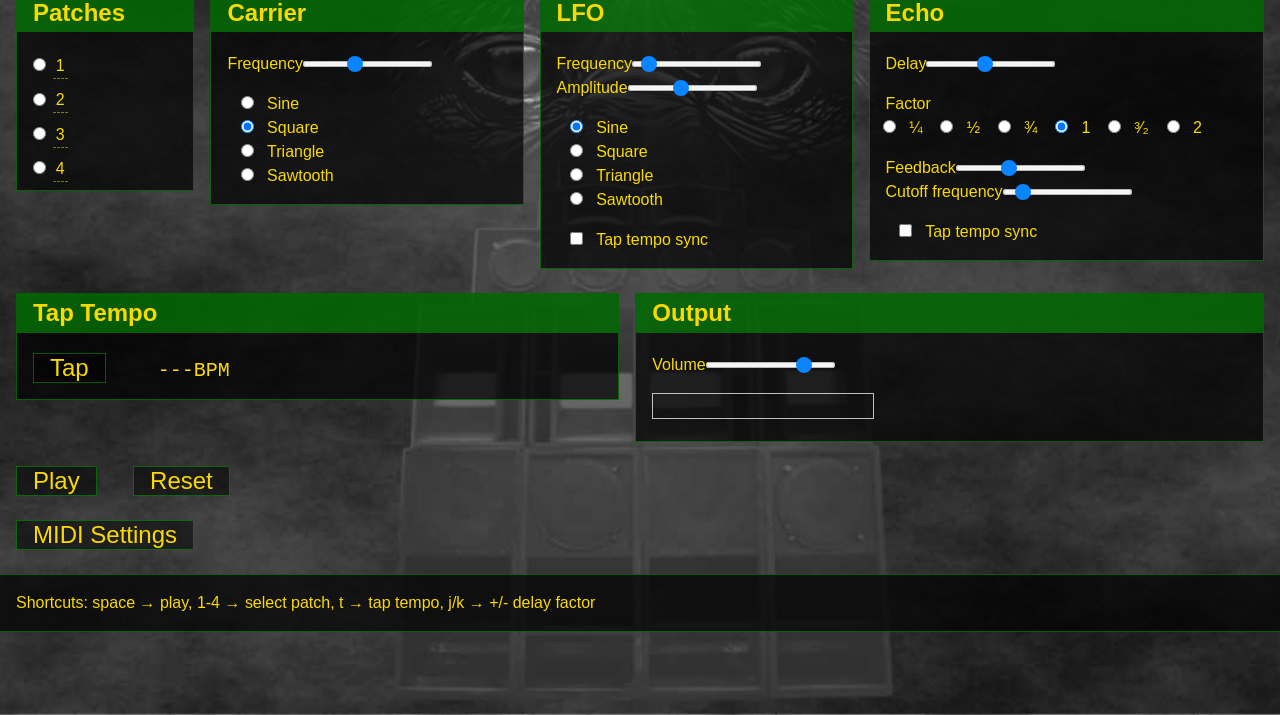
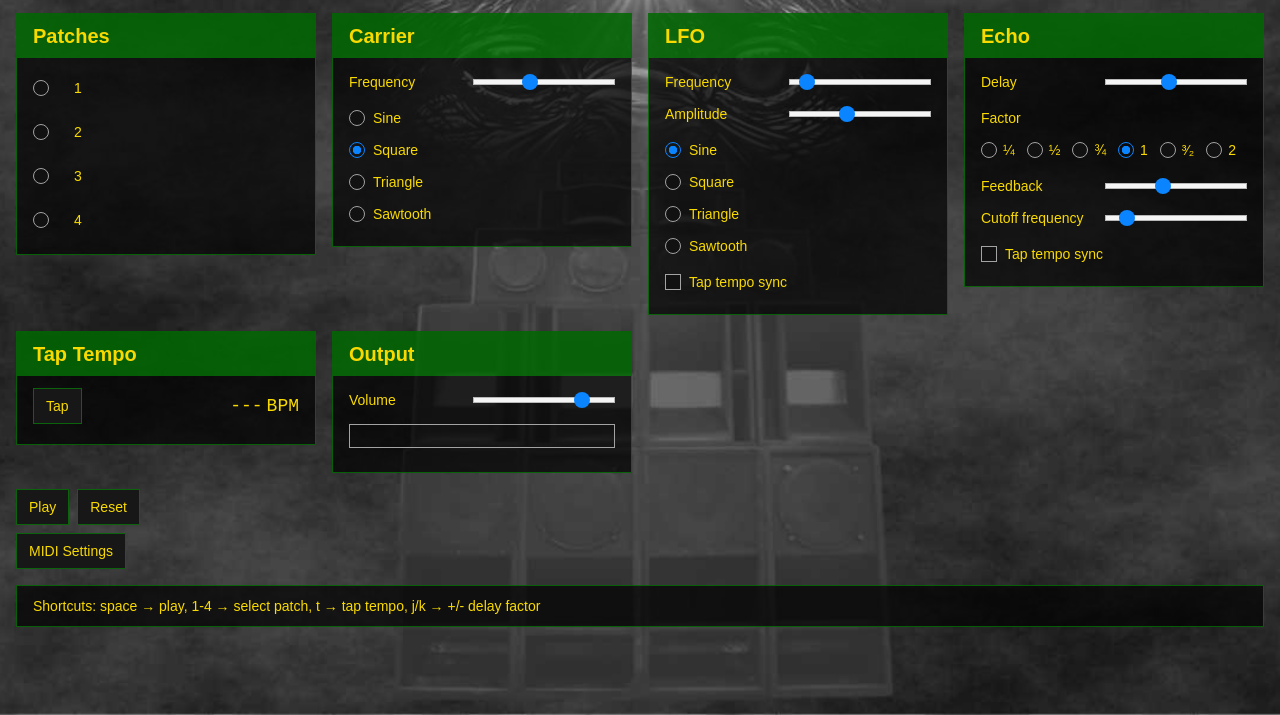
Before and after one commit to rasjani/dubsiren, a plain HTML site: page src/index.html in a window 1280 px wide. Shown: the part 85-800 px from the top of the page. Drawn offline with Linux system fonts and the light colour scheme; a script that the page names is missing.

Commit message:
ui tweaks.

```diff
--- a/src/index.html
+++ b/src/index.html
@@ -36,7 +36,7 @@
         </div>
         <div class="param-group">
           <h2>Carrier</h2>
-          <label>Frequency<input class="mainFrequency" max="1000" min="20" step="1" value="400" type="range"></label>
+          <label class="slider-control"><span>Frequency</span><input class="mainFrequency" max="1000" min="20" step="1" value="400" type="range"></label>
           <p>
           <label>
             <input type="radio" name="mainOscillatorType" class="mainOscillatorType" value="sine">Sine
@@ -54,8 +54,8 @@
         <div class="param-group">
           <h2>LFO</h2>
           <p>
-            <label>Frequency<input class="modulationFrequency" min="0.1" max="12" step="0.1" value="1" type="range"></label>
-            <label>Amplitude<input class="modulationAmplitude" min="1" max="500" step="1" value="200" type="range"></label>
+            <label class="slider-control"><span>Frequency</span><input class="modulationFrequency" min="0.1" max="12" step="0.1" value="1" type="range"></label>
+            <label class="slider-control"><span>Amplitude</span><input class="modulationAmplitude" min="1" max="500" step="1" value="200" type="range"></label>
           <p>
           <label>
             <input type="radio" name="modulationOscillatorType" class="modulationOscillatorType" value="sine" checked="checked">Sine
@@ -70,13 +70,13 @@
             <input type="radio" name="modulationOscillatorType" class="modulationOscillatorType" value="sawtooth">Sawtooth
           </label>
           <p>
-            <label><input class="modulationTapTempoSync" type="checkbox">Tap tempo sync</label></label>
+            <label><input class="modulationTapTempoSync" type="checkbox">Tap tempo sync</label>
           </p>
         </div>
         <div class="param-group">
           <h2>Echo</h2>
           <p>
-            <label>Delay<input class="delayTime" min="0.1" max="1" step="0.01" value="0.5" type="range"></label>
+            <label class="slider-control"><span>Delay</span><input class="delayTime" min="0.1" max="1" step="0.01" value="0.5" type="range"></label>
           </p>
           <p class="delayFactorContainer">
             <label>Factor</label>
@@ -88,11 +88,11 @@
             <label class="delayFactorLabel"><input type="radio" class="delayFactor" name="delayFactor" value="2">2</label>
           </p>
           <p>
-            <label>Feedback<input class="delayFeedback" min="0" max="1" step="0.01" value="0.4" type="range"></label>
-            <label>Cutoff frequency<input class="delayCutoffFrequency" min="1000" max="10000" step="10" value="2000" type="range"></label>
+            <label class="slider-control"><span>Feedback</span><input class="delayFeedback" min="0" max="1" step="0.01" value="0.4" type="range"></label>
+            <label class="slider-control"><span>Cutoff frequency</span><input class="delayCutoffFrequency" min="1000" max="10000" step="10" value="2000" type="range"></label>
           </p>
           <p>
-            <label><input class="delayTapTempoSync" type="checkbox">Tap tempo sync</label></label>
+            <label><input class="delayTapTempoSync" type="checkbox">Tap tempo sync</label>
           </p>
         </div>
         <div class="param-group">
@@ -104,7 +104,7 @@
         <div class="param-group">
           <h2>Output</h2>
           <p>
-          <label>Volume<input class="volume" min="0" max="1" step="0.01" value="0.8" type="range"></label>
+          <label class="slider-control"><span>Volume</span><input class="volume" min="0" max="1" step="0.01" value="0.8" type="range"></label>
           <canvas id="canvas" width="220" height="24"></canvas>
           </p>
         </div>
--- a/src/style.css
+++ b/src/style.css
@@ -1,120 +1,109 @@
+:root {
+  color-scheme: dark;
+  --ink: #F9DA00;
+  --edge: rgba(0, 176, 0, 0.5);
+  --heading: rgba(0, 176, 0, 0.5);
+  --panel: rgba(0, 0, 0, 0.7);
+  --control: #171717;
+  --accent: #0a84ff;
+}
+* { box-sizing: border-box; }
 html {
-  font-size: 15.9999984px;
+  font-size: 16px;
   line-height: 24px;
   background: url(zongo-eyes.jpg) no-repeat center 15% fixed;
-  -webkit-background-size: cover;
-  -moz-background-size: cover;
-  -o-background-size: cover;
   background-size: cover;
 }
-body {
-  font-family: sans-serif;
-  color: #F9DA00;
-  margin: 0;
-}
-a {
-  color: #F9DA00;
-}
+body { font-family: sans-serif; font-size: 14px; color: var(--ink); margin: 0; }
+a { color: inherit; }
+.container { padding: 16px; }
 h1 {
-  margin: 0;
-  padding: 8px;
-  margin-left: -1em;
-  padding-left: 1em;
-  font-size: 36px;
-  border: 1px solid rgba(0, 176, 0, 0.5);
-  border-right: 0;
-  line-height: 36px;
-  background: rgba(0, 0, 0, 0.7);
+  margin: 0 0 16px;
+  padding: 12px 16px;
+  border: 1px solid var(--edge);
+  background: var(--panel);
+  font-size: 32px;
+  line-height: 40px;
   text-align: center;
 }
-.container {
-  padding: 1em;
-  padding-top: 0;
-  padding-right: 0;
+button, select, input[type=text] {
+  -webkit-appearance: none;
+  appearance: none;
+  font: inherit;
+  line-height: 24px;
+  min-height: 36px;
+  padding: 5px 12px;
+  border: 1px solid var(--edge);
+  border-radius: 0;
+  color: var(--ink);
+  background: var(--control);
 }
-button.big-button {
-  margin-top: 1em;
-  border: 1px solid rgba(0, 176, 0, 0.5);
-  color: #F9DA00;
-  background-color: rgba(0, 0, 0, 0.5);
-  font-size: 24px;
-  margin-right: 32px;
-  padding: 0 15.9999984px;
-  /* Disable Disable long-touch/taphold text selection
-     * Cf. https://stackoverflow.com/a/11237968/348867
-     */
-  -webkit-touch-callout: none;
-  -webkit-user-select: none;
-  -khtml-user-select: none;
-  -moz-user-select: none;
-  -ms-user-select: none;
-  user-select: none;
-  -webkit-tap-highlight-color: rgba(0, 0, 0, 0);
+button { cursor: pointer; user-select: none; -webkit-user-select: none; }
+button:hover:not(:disabled), select:hover:not(:disabled), input[type=text]:hover { border-color: var(--ink); background-color: #202018; }
+button:active:not(:disabled) { background-color: #26301a; }
+button:disabled, select:disabled { opacity: 0.45; cursor: default; }
+button:focus-visible, select:focus-visible, input[type=text]:focus-visible {
+  outline: none;
+  border-color: var(--ink);
+  background-color: #202018;
 }
-#tapTempoButton {
-  margin-top: 0;
-}
-.clear {
-  clear: both;
-}
+select { -webkit-appearance: auto; appearance: auto; max-width: 100%; }
 .param-container {
-  overflow: hidden;
-  width: 100%;
-  display: flex;
-  flex-wrap: wrap;
-  align-items: baseline;
-  width: auto;
-  min-width: 0;
+  display: grid;
+  grid-template-columns: repeat(auto-fit, minmax(min(100%, 280px), 1fr));
+  align-items: start;
+  gap: 16px;
 }
 .param-group {
-  flex-grow: 1;
-  float: left;
-  border: 1px solid rgba(0, 176, 0, 0.5);
-  background-color: black;
-  background: rgba(0, 0, 0, 0.7);
-  margin-right: 15.9999984px;
-  margin-top: 24px;
+  min-width: 0;
+  padding-bottom: 8px;
+  border: 1px solid var(--edge);
+  border-radius: 0;
+  background: var(--panel);
 }
-.param-group h2 {
-  font-size: 24px;
-  margin-top: 0;
-  background: rgba(0, 176, 0, 0.5);
-  padding: 0.3em;
-  padding-left: 16px;
+.param-group h2, #midiSettings h2 {
+  margin: 0 0 12px;
+  padding: 8px 16px;
+  background: var(--heading);
+  font-size: 20px;
+  font-weight: 600;
+  line-height: 28px;
 }
-.param-group label {
-  display: block;
-  line-height: 24px;
+.param-group p { margin: 12px 0; }
+.param-group label { display: flex; align-items: center; gap: 8px; margin: 8px 16px; min-height: 24px; }
+.param-group .slider-control { display: grid; grid-template-columns: 112px minmax(0, 1fr); gap: 12px; }
+input[type=radio], input[type=checkbox] {
+  -webkit-appearance: none;
+  appearance: none;
+  flex: 0 0 16px;
+  width: 16px;
+  height: 16px;
+  margin: 0;
+  border: 1px solid #a3a3a3;
+  border-radius: 0;
+  background: #111;
+  cursor: pointer;
 }
-.param-group label,
-.param-group input,
-.param-group canvas {
-  margin: 0 1em;
-}
-.param-group canvas {
-  margin-top: 1em;
-  border: 1px solid silver;
-}
+input[type=radio] { border-radius: 50%; }
+input[type=radio]:checked { background: radial-gradient(circle, var(--accent) 0 4px, transparent 4.5px); border-color: var(--accent); }
+input[type=checkbox]:checked { background: var(--accent); border-color: var(--accent); }
+input[type=checkbox]:checked::after { content: "✓"; display: block; color: white; text-align: center; font-size: 12px; line-height: 14px; }
+input[type=radio]:hover, input[type=checkbox]:hover,
+input[type=radio]:focus-visible, input[type=checkbox]:focus-visible { outline: none; border-color: var(--ink); }
 .param-group input[type=range] {
   -webkit-appearance: none;
   appearance: none;
-  width: 129px;
+  width: 100%;
+  min-width: 0;
   height: 24px;
   padding: 0;
+  margin: 0;
   border: 0;
   background: transparent;
   cursor: pointer;
-  vertical-align: bottom;
-  margin-left: 0;
 }
-/* Keep WebKit and Firefox selectors separate: unsupported pseudo-elements
-   otherwise invalidate the entire selector list. */
-.param-group input[type=range]::-webkit-slider-runnable-track {
-  height: 6px;
-  border-radius: 3px;
-  background: #f5f5f5;
-  box-shadow: inset 0 0 0 1px #b8b8b8;
-}
+/* Keep engine-specific selectors separate so unsupported ones do not invalidate a rule. */
+.param-group input[type=range]::-webkit-slider-runnable-track { height: 6px; border-radius: 0; background: #f5f5f5; box-shadow: inset 0 0 0 1px #b8b8b8; }
 .param-group input[type=range]::-webkit-slider-thumb {
   -webkit-appearance: none;
   appearance: none;
@@ -123,173 +112,63 @@ button.big-button {
   margin-top: -5px;
   border: 0;
   border-radius: 50%;
-  background: #0a84ff;
+  background: var(--accent);
 }
-.param-group input[type=range]::-moz-range-track {
-  height: 6px;
-  border: 0;
-  border-radius: 3px;
-  background: #f5f5f5;
-  box-shadow: inset 0 0 0 1px #b8b8b8;
-}
-.param-group input[type=range]::-moz-range-thumb {
-  width: 16px;
-  height: 16px;
-  border: 0;
-  border-radius: 50%;
-  background: #0a84ff;
-}
-.param-group input[type=range]:focus-visible {
-  outline: none;
-}
+.param-group input[type=range]::-moz-range-track { height: 6px; border: 0; border-radius: 0; background: #f5f5f5; box-shadow: inset 0 0 0 1px #b8b8b8; }
+.param-group input[type=range]::-moz-range-thumb { width: 16px; height: 16px; border: 0; border-radius: 50%; background: var(--accent); }
+.param-group input[type=range]:focus-visible { outline: none; }
+.param-group input[type=range]:hover::-webkit-slider-thumb,
+.param-group input[type=range]:focus-visible::-webkit-slider-thumb { background: var(--ink); }
+.param-group input[type=range]:hover::-moz-range-thumb,
+.param-group input[type=range]:focus-visible::-moz-range-thumb { background: var(--ink); }
+.param-group canvas { display: block; width: calc(100% - 32px); height: 24px; margin: 12px 16px 16px; border: 1px solid #a3a3a3; }
+.param-group .delayFactorContainer { margin: 12px 16px; display: flex; flex-wrap: wrap; align-items: center; gap: 8px 12px; }
+.param-group .delayFactorContainer > label:first-child { flex-basis: 100%; }
+.param-group .delayFactorContainer label { margin: 0; }
+.param-group .delayFactorLabel { display: inline-flex; gap: 6px; }
+.patch-slot { display: flex; align-items: center; gap: 12px; margin: 8px 16px; min-height: 36px; }
+.param-group .patch-slot label { margin: 0; }
+.patch-name { flex: 1; min-width: 0; text-align: left; overflow-wrap: anywhere; white-space: normal; border-color: transparent; background: transparent; cursor: text; }
+.param-group .patch-name-input { flex: 1; min-width: 0; width: 0; margin: 0; }
+#tapTempoValue, #tapTempoUnit { font-family: monospace; font-size: 18px; font-variant-numeric: tabular-nums; }
+#tapTempoValue { margin-left: auto; text-align: right; }
+#tapTempoUnit { margin-left: -4px; }
+#instrument > .clear { display: flex; flex-wrap: wrap; gap: 8px; margin-top: 16px; }
+#midiSettingsButton, #midiResumeAudio { margin-top: 8px; }
+#playButton { touch-action: none; }
 .slider-tooltip {
   position: fixed;
   z-index: 1000;
   pointer-events: none;
-  padding: 4px 10px;
-  border: 1px solid rgba(0, 176, 0, 0.8);
-  border-radius: 4px;
+  padding: 4px 8px;
+  border: 1px solid var(--edge);
+  border-radius: 0;
   background: #111;
-  color: #F9DA00;
-  box-shadow: 0 2px 8px rgba(0, 0, 0, 0.5);
+  color: var(--ink);
   font-size: 14px;
   line-height: 20px;
   font-variant-numeric: tabular-nums;
   white-space: nowrap;
 }
-.param-group .delayFactorLabel {
-  display: inline-block;
-  margin: 0;
+#midiSettings { padding: 16px; border: 1px solid var(--edge); border-radius: 0; background: rgba(0, 0, 0, 0.85); }
+#midiSettings h2 { margin: -16px -16px 16px; }
+#midiSettings p { margin: 12px 0; max-width: 65em; }
+#midiSettings button { margin: 4px 8px 4px 0; }
+#midiSettings label { display: flex; flex-wrap: wrap; align-items: center; gap: 12px; }
+#midiSettings table { width: 100%; border-collapse: collapse; text-align: left; }
+#midiSettings th, #midiSettings td { padding: 8px; border-bottom: 1px solid #333; }
+#midiSettings th { font-weight: 600; }
+#midiSettings td button { padding-right: 8px; padding-left: 8px; }
+footer { margin-top: 16px; padding: 8px 16px; background: var(--panel); border: 1px solid var(--edge); }
+footer p { margin: 0; }
+#settingsStatus:empty { display: none; }
+@media screen and (max-width: 640px) {
+  .container { padding: 8px; }
+  h1 { padding: 8px; margin-bottom: 8px; font-size: 22px; line-height: 28px; }
+  .param-container { gap: 8px; }
+  #midiSettings { padding: 12px; }
+  #midiSettings h2 { margin: -12px -12px 12px; }
+  #midiSettings th, #midiSettings td { padding: 6px 3px; }
+  #midiSettings td button { margin-right: 4px; padding-left: 6px; padding-right: 6px; }
+  footer { padding: 8px; }
 }
-footer {
-  margin-left: -16px;
-  padding-left: 15.9999984px;
-  margin-top: 24px;
-  background: rgba(0, 0, 0, 0.7);
-  border-top: 1px solid rgba(0, 176, 0, 0.5);
-  border-bottom: 1px solid rgba(0, 176, 0, 0.5);
-}
-footer p.help-text {
-  float: left;
-}
-footer p.credit {
-  float: right;
-  margin-top: 1em;
-  size: 12px;
-  vertical-align: middle;
-  position: relative;
-  padding-right: 118px;
-}
-footer p.credit img {
-  position: absolute;
-  top: -30px;
-  right: 16px;
-}
-.clear {
-  clear: both;
-}
-.patch-selection label {
-  display: inline;
-}
-#tapTempoValue {
-  margin-left: 1em;
-}
-#tapTempoValue,
-#tapTempoUnit {
-  font-family: monospace;
-  font-size: 20px;
-}
-@media screen and (max-width: 640px) {
-  body {
-    font-size: 12px;
-  }
-  h1 {
-    font-size: 16px;
-    padding: 1px;
-    line-height: 24px;
-  }
-  .container {
-    padding: 0;
-  }
-  .param-group {
-    margin: 0;
-  }
-  .param-group h2 {
-    font-size: 16px;
-    line-height: 10px;
-    margin-bottom: 0;
-  }
-  .param-group label {
-    display: inline-block;
-    margin: 0 0.4em;
-  }
-  .param-group input {
-    margin: 0 0.1em;
-  }
-  .param-group p {
-    margin: 0;
-  }
-  .param-group canvas {
-    margin: 5px 5px 0 5px;
-  }
-  .patch-selection h2 {
-    margin-bottom: 5px;
-  }
-  .patch-selection p {
-    display: inline;
-  }
-  button.big-button {
-    margin: 5px;
-  }
-  footer {
-    margin-top: 0;
-  }
-  footer p {
-    margin: 0 5px;
-  }
-}
-
-#midiSettings {
-  margin: 1em 1em 1em 0;
-  padding: 1em;
-  border: 1px solid rgba(0, 176, 0, 0.5);
-  background: rgba(0, 0, 0, 0.85);
-}
-#midiSettings button, #midiSettings select, #midiResumeAudio {
-  padding: 0.4em 0.7em;
-  margin: 0.2em;
-  color: #F9DA00;
-  background: #171717;
-  border: 1px solid #078930;
-}
-#midiSettings button:disabled { opacity: 0.45; }
-#midiSettings table { width: 100%; border-collapse: collapse; text-align: left; }
-#midiSettings th, #midiSettings td { padding: 0.35em; border-bottom: 1px solid #333; }
-#midiSettings p { max-width: 65em; }
-#playButton { touch-action: none; }
-
-.patch-slot { display: flex; align-items: center; margin: 0.4em 1em; min-height: 28px; }
-.param-group .patch-slot label { margin: 0; }
-.patch-slot input[type=radio] { margin: 0 0.5em 0 0; }
-.patch-name {
-  color: inherit;
-  font: inherit;
-  text-align: left;
-  overflow-wrap: anywhere;
-  max-width: 16em;
-  background: transparent;
-  border: 0;
-  border-bottom: 1px dashed rgba(249, 218, 0, 0.5);
-  cursor: text;
-  padding: 0 0.2em;
-}
-.param-group .patch-name-input {
-  color: #F9DA00;
-  background: #171717;
-  border: 1px solid #078930;
-  font: inherit;
-  width: 12em;
-  max-width: 50vw;
-  margin: 0;
-  padding: 0 0.2em;
-}
```
